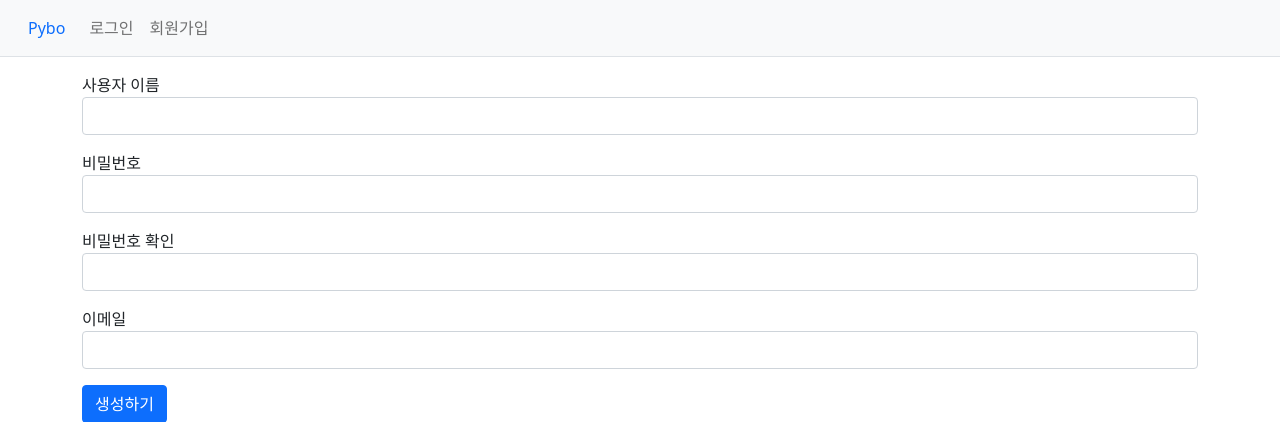
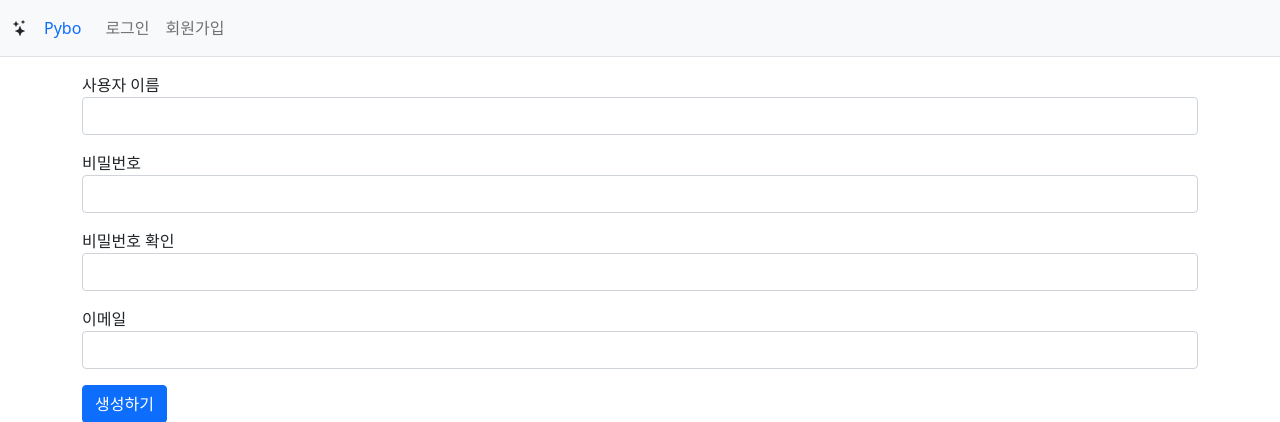
Before and after one commit to InbumS/DjangoWeb, a Django app: page /common/signup/ in a window 1280 px wide. Shown: the top 422 px of the page. Run offline with Django 4.2, Linux system fonts and the light colour scheme; some libraries are stand-ins or nearby versions.

Commit message:
(update) add star

```diff
--- a/templates/navbar.html
+++ b/templates/navbar.html
@@ -1,5 +1,8 @@
 <nav class="navbar navbar-expand-lg navbar-light bg-light border-bottom">
     <div class="container-fluid">
+        <svg xmlns="http://www.w3.org/2000/svg" width="16" height="16" fill="currentColor" class="bi bi-stars" viewBox="0 0 16 16">
+        <path d="M7.657 6.247c.11-.33.576-.33.686 0l.645     1.937a2.89 2.89 0 0 0 1.829 1.828l1.936.645c.33.11.33.576 0 .686l-1.937.645a2.89 2.89 0 0 0-1.828 1.829l-.645 1.936a.361.361 0 0 1-.686 0l-.645-1.937a2.89 2.89 0 0 0-1.828-1.828l-1.937-.645a.361.361 0 0 1 0-.686l1.937-.645a2.89 2.89 0 0 0 1.828-1.828l.645-1.937zM3.794 1.148a.217.217 0 0 1 .412 0l.387 1.162c.173.518.579.924 1.097 1.097l1.162.387a.217.217 0 0 1 0 .412l-1.162.387A1.734 1.734 0 0 0 4.593 5.69l-.387 1.162a.217.217 0 0 1-.412 0L3.407 5.69A1.734 1.734 0 0 0 2.31 4.593l-1.162-.387a.217.217 0 0 1 0-.412l1.162-.387A1.734 1.734 0 0 0 3.407 2.31l.387-1.162zM10.863.099a.145.145 0 0 1 .274 0l.258.774c.115.346.386.617.732.732l.774.258a.145.145 0 0 1 0 .274l-.774.258a1.156 1.156 0 0 0-.732.732l-.258.774a.145.145 0 0 1-.274 0l-.258-.774a1.156 1.156 0 0 0-.732-.732L9.1 2.137a.145.145 0 0 1 0-.274l.774-.258c.346-.115.617-.386.732-.732L10.863.1z"/>
+        </svg>
         <a class="nav-link" href="{% url 'index' %}">Pybo</a>
         <div class="collapse navbar-collapse" id="navbarSupportedContent">
             <ul class="navbar-nav me-auto mb-2 mb-lg-0">
```
